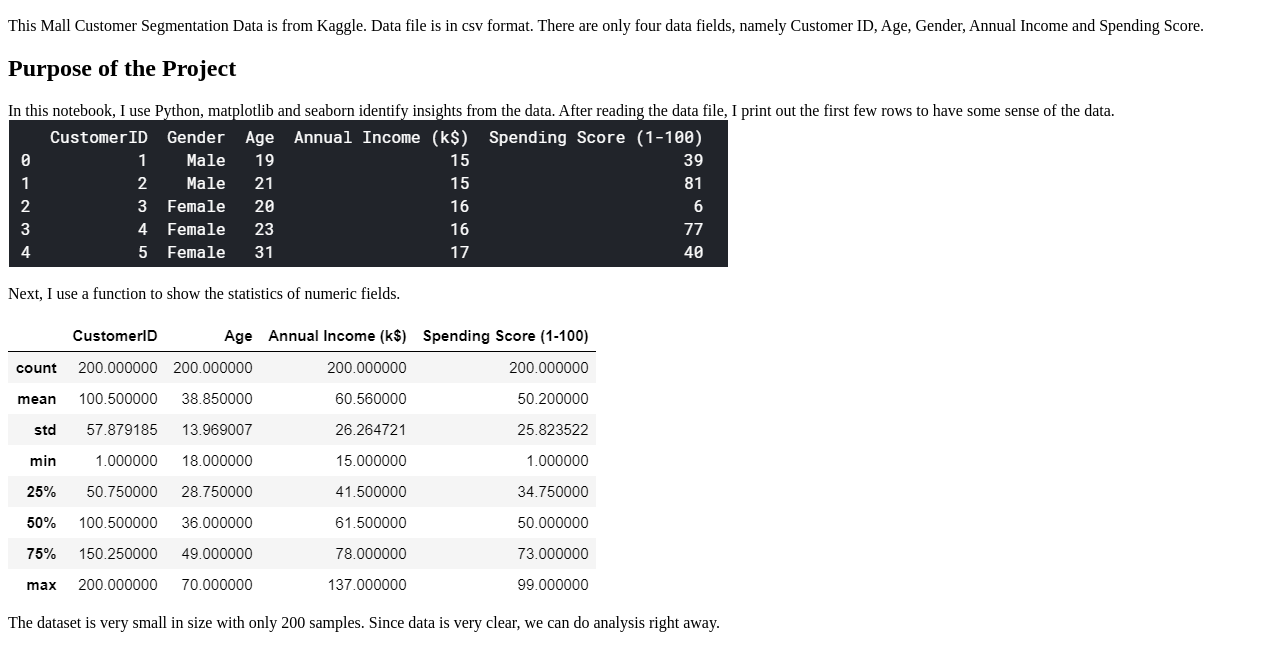
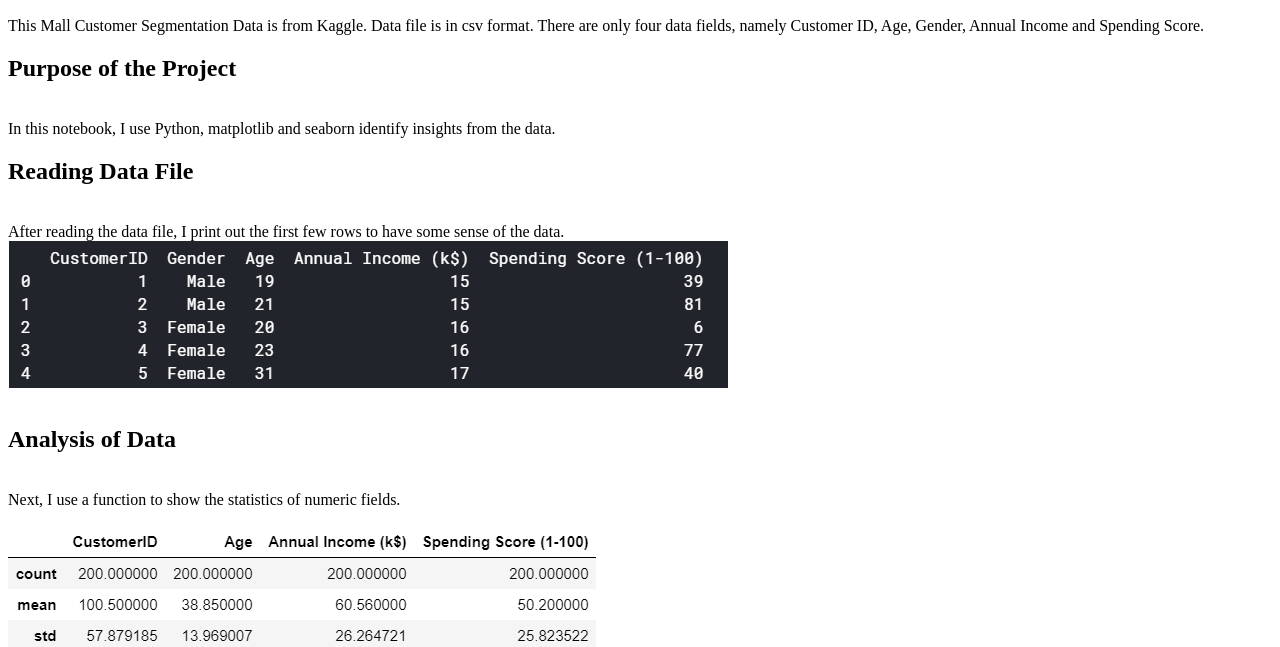
Before and after one commit to psyyip/psyyip.github.io, a plain HTML site: page index.html in a window 1280 px wide. Shown: the part 96-743 px from the top of the page. Drawn offline with Linux system fonts and the light colour scheme.

Commit message:
Update index.html

```diff
--- a/index.html
+++ b/index.html
@@ -6,33 +6,35 @@
 <h2>Dataset</h2>
 This Mall Customer Segmentation Data is from Kaggle. Data file is in csv format. There are only four data fields, namely Customer ID, Age, Gender, Annual Income and Spending Score.
 
-<h2>Purpose of the Project</h2>
+<h2>Purpose of the Project</h2><br>
 In this notebook, I use Python, matplotlib and seaborn identify insights from the data.
 
+<h2>Reading Data File</h2><br>
 After reading the data file, I print out the first few rows to have some sense of the data.
 <img src="head.png"><br><br>
 
+<h2>Analysis of Data</h2><br>
 Next, I use a function to show the statistics of numeric fields.<br><br>
 <img src="stat.png"><br><br>
 
 The dataset is very small in size with only 200 samples. Since data is very clear, we can do analysis right away.<br><br>
 <img src="stat.png"><br><br>
 
-First is distribution of the samples by Age.
+First is distribution of the samples by Age.<br><br>
 <img src="age.png"><br><br>
 
-Most of the customers are in the 30s, followed by 20s. It is interesting to look at average income by age group.
+Most of the customers are in the 30s, followed by 20s. It is interesting to look at average income by age group.<br><br>
 <img src="income.png"><br><br>
 
-Customers in the 30s also have the highest annual income.
+Customers in the 30s also have the highest annual income.<br><br>
 <img src="scatter.png"><br><br>
 
-Customers having annual income between  $40k - $60k only have medium spending scores. From this scatter plot, we do not see much distinction between male and female.
+Customers having annual income between  $40k - $60k only have medium spending scores. From this scatter plot, we do not see much distinction between male and female.<br><br>
 <img src="box.png"><br><br>
 
 Customers in the 20s-40s have higher average spending scores than other age groups. Though customers in the 30s have highest annual income, on average, customers in this age group has lower average spending score than the 20s group. These charts illustrate that the mall should focus more on the customers of age between 20-30.
 
-We may also want to know how strong the correlation between age, annual revenue and spending score. We use heatmap to demonstrate the strength of correlation.
+We may also want to know how strong the correlation between age, annual revenue and spending score. We use heatmap to demonstrate the strength of correlation.<br><br>
 <img src="corr.png"><br><br>
 
 From the heatmap, correlation is not very strong between them. Relatively, age has higher correlation with spending score. The negative value indicates that the higher the age, the lower the spending score. Out of my expectation, the annual income is not highly correlated with spending score.
```
